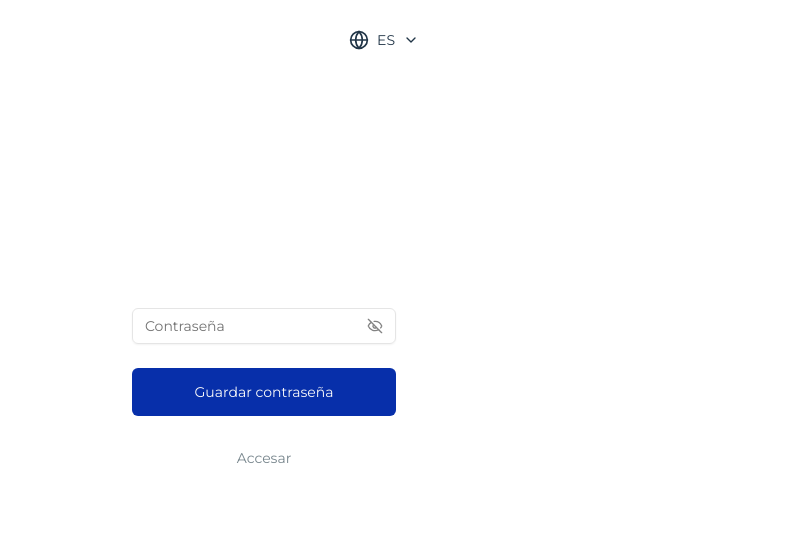
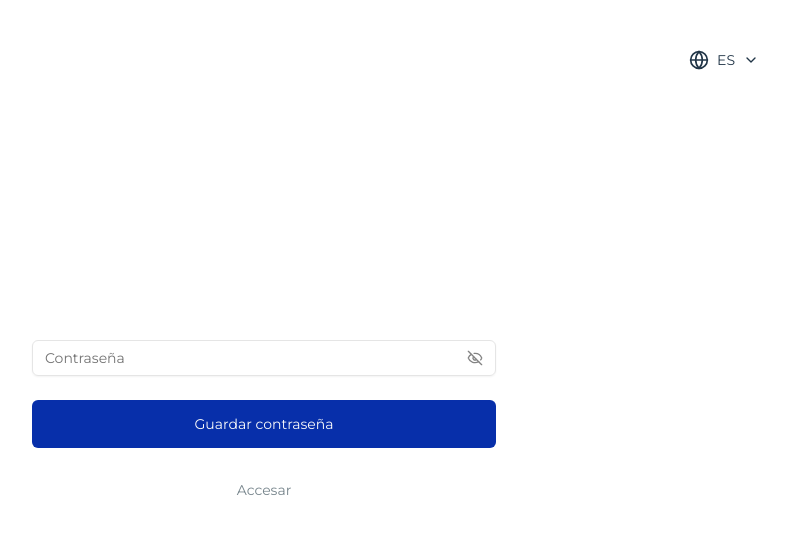
Before and after one commit to rarus-health/react-frontend, a React (Vite) app: page /reset-password in a window 1280 px wide. Shown: the top 534 px of the page, without its empty margins (376-1163 px from the left). Built offline with nearby package versions, Linux system fonts and the light colour scheme.

Commit message:
refactor, HeaderUserAuth

```diff
--- a/src/components/Header.tsx
+++ b/src/components/layout/Header.tsx
@@ -1,7 +1,7 @@
 import React from "react";
 import { useNavigate } from "react-router-dom";
 import logo from "@/assets/rarus-logo-horizontal.svg";
-import { LanguageSwitcher } from "./ui/language-switcher";
+import { LanguageSwitcher } from "../ui/language-switcher";
 
 const Header: React.FC = () => {
   const navigate = useNavigate();
--- /dev/null
+++ b/src/components/layout/HeaderUserAuth.tsx
@@ -0,0 +1,20 @@
+import React from "react";
+import { useNavigate } from "react-router-dom";
+import { LanguageSwitcher } from "../ui/language-switcher";
+
+const HeaderUserAuth: React.FC = () => {
+  const navigate = useNavigate();
+
+  return (
+    <header className="mb-10 md:-mb-20 px-10 md:px-36 relative z-10 flex justify-between items-center bg-white ">
+      <div className="gap-6 bg-white  h-14 my-7">
+        <div className="hidden md:block"></div>
+      </div>
+      <div className="flex h-14 my-7 items-end justify-end">
+        <LanguageSwitcher />
+      </div>
+    </header>
+  );
+};
+
+export default HeaderUserAuth;
--- a/src/main.tsx
+++ b/src/main.tsx
@@ -6,15 +6,16 @@ import "./styles/modal.css";
 import "./styles/textStyles.css";
 import Home from "./pages/Home";
 import About from "./pages/About";
-import Login from "./pages/Login";
-import Registration from "./pages/Registration";
+import Login from "./pages/UserAuth/Login";
+import Registration from "./pages/UserAuth/Registration";
 import Root from "./routes/root";
-import ResetPasswordRequest from "./pages/ResetPassswordRequest";
-import ResetPasswordConfirmation from "./pages/ResetPassswordConfirmation";
-import WhoNeedsHelp from "./pages/WhoNeedsHelp";
-import Header from "./components/Header";
-import Footer from "./components/Footer";
-import PersonalDataIntro from "./pages/PersonalDataIntro";
+import ResetPasswordRequest from "./pages/UserAuth/ResetPassswordRequest";
+import ResetPasswordConfirmation from "./pages/UserAuth/ResetPassswordConfirmation";
+import WhoNeedsHelp from "./pages/OnboardingForms/WhoNeedsHelp";
+import Header from "./components/layout/Header";
+import Footer from "./components/layout/Footer";
+import PersonalDataIntro from "./pages/OnboardingForms/PersonalDataIntro";
+import HeaderUserAuth from "./components/layout/HeaderUserAuth";
 
 const router = createBrowserRouter([
   {
@@ -31,19 +32,39 @@ const router = createBrowserRouter([
   },
   {
     path: "/login",
-    element: <Login />,
+    element: (
+      <div className="w-screen h-screen flex flex-col max-w-screen-2xl mx-auto">
+        <HeaderUserAuth />
+        <Login />
+      </div>
+    ),
   },
   {
     path: "/registration",
-    element: <Registration />,
+    element: (
+      <div className="w-screen h-screen flex flex-col max-w-screen-2xl mx-auto">
+        <HeaderUserAuth />
+        <Registration />
+      </div>
+    ),
   },
   {
     path: "/reset-password-request",
-    element: <ResetPasswordRequest />,
+    element: (
+      <div className="w-screen h-screen flex flex-col max-w-screen-2xl mx-auto">
+        <HeaderUserAuth />
+        <ResetPasswordRequest />
+      </div>
+    ),
   },
   {
     path: "/reset-password",
-    element: <ResetPasswordConfirmation />,
+    element: (
+      <div className="w-screen h-screen flex flex-col max-w-screen-2xl mx-auto">
+        <HeaderUserAuth />
+        <ResetPasswordConfirmation />
+      </div>
+    ),
   },
   {
     path: "/onboarding/who-needs-help",
--- a/src/pages/FirstOnboarding.tsx
+++ b/src/pages/Introduction/FirstOnboarding.tsx
@@ -1,9 +1,9 @@
 import React, { useState } from "react";
-import imageStep1 from "../assets/onboarding/first-1.svg";
-import imageStep2 from "../assets/onboarding/first-2.svg";
-import imageStep3 from "../assets/onboarding/first-3.svg";
-import imageStep4 from "../assets/onboarding/first-4.svg";
-import useStore from "../stores/firstOnboardingStore";
+import imageStep1 from "@/assets/onboarding/first-1.svg";
+import imageStep2 from "@/assets/onboarding/first-2.svg";
+import imageStep3 from "@/assets/onboarding/first-3.svg";
+import imageStep4 from "@/assets/onboarding/first-4.svg";
+import useStore from "@/stores/firstOnboardingStore";
 import { Link } from "react-router-dom";
 type Step = {
   id: number;
@@ -16,10 +16,7 @@ type Step = {
 
 const FirstOnboarding: React.FC = () => {
   const [currentStep, setCurrentStep] = useState(0);
-  const {
-    firstOnboardingComplited,
-    completeOnboarding,
-  } = useStore();
+  const { firstOnboardingComplited, completeOnboarding } = useStore();
   console.log("completeOnboarding:", completeOnboarding);
   console.log("firstOnboardingComplited:", firstOnboardingComplited);
 
--- a/src/pages/Login.tsx
+++ b/src/pages/UserAuth/Login.tsx
@@ -10,10 +10,9 @@ import {
 } from "@/components/ui/card";
 import { Input } from "@/components/ui/input";
 import { PasswordInput } from "@/components/ui/password-input";
-import logo from "../assets/rarus-logo-vertical.png";
-import { LanguageSwitcher } from "@/components/ui/language-switcher.tsx";
-import useStore from "../stores/firstOnboardingStore";
-import FirstOnboarding from "@/pages/FirstOnboarding";
+import logo from "@/assets/rarus-logo-vertical.png";
+import useStore from "@/stores/firstOnboardingStore";
+import FirstOnboarding from "@/pages/Introduction/FirstOnboarding";
 import useAuthStore from "@/stores/authStore";
 type FormInputs = {
   email: string;
@@ -50,11 +49,8 @@ export default function LoginAccount() {
       {!firstOnboardingComplited ? (
         <FirstOnboarding />
       ) : (
-        <div className=" relative flex flex-col justify-center items-center min-h-screen overflow-hidden">
-          <div className="absolute top-4 right-0">
-            <LanguageSwitcher />
-          </div>
-          <div className="w-full m-auto lg:max-w-lg">
+        <div className="flex flex-col md:justify-center items-center min-h-screen overflow-hidden">
+          <div className="w-full mx-auto lg:max-w-lg">
             <div className="flex ">
               <img alt="logo" className="h-30 m-auto" src={logo} />
             </div>
--- a/src/pages/Registration.tsx
+++ b/src/pages/UserAuth/Registration.tsx
@@ -11,8 +11,7 @@ import {
 } from "@/components/ui/card";
 import { Input } from "@/components/ui/input";
 import { PasswordInput } from "@/components/ui/password-input";
-import { LanguageSwitcher } from "@/components/ui/language-switcher.tsx";
-import "../styles/modal.css"; // Import your custom styles
+import "@/styles/modal.css"; // Import your custom styles
 import axios from "axios";
 import useAuthStore from "@/stores/authStore.ts";
 
@@ -40,7 +39,6 @@ export default function AuthenticationPage() {
     );
     console.log("response:", response);
     if (response.status === 200) {
-
       setSuccess(true);
     }
     return response.data;
@@ -68,11 +66,8 @@ export default function AuthenticationPage() {
   const videoLink =
     "https://www.youtube.com/embed/JiUQ9pIUObQ?si=Dr3K3dZ_v8ANfN_P";
   return (
-    <div className=" relative flex flex-col justify-center items-center min-h-screen overflow-hidden">
-      <div className="absolute top-4 right-0">
-        <LanguageSwitcher />
-      </div>
-      <div className="w-full m-auto lg:max-w-6xl md:flex md:gap-20">
+    <div className="flex md:justify-center flex-col items-center min-h-screen overflow-hidden">
+      <div className="w-full mx-auto lg:max-w-6xl md:flex md:gap-20">
         {success ? (
           <div className="flex w-[312px] text-center flex-col justify-center items-center min-h-screen overflow-hidden">
             <p className="text-green-600">
--- a/src/pages/ResetPassswordConfirmation.tsx
+++ b/src/pages/UserAuth/ResetPassswordConfirmation.tsx
@@ -2,7 +2,6 @@ import { useState } from "react";
 import { Link } from "react-router-dom";
 import { Button } from "@/components/ui/button";
 import { Card, CardContent, CardFooter } from "@/components/ui/card";
-import { LanguageSwitcher } from "@/components/ui/language-switcher.tsx";
 import { useNavigate } from "react-router-dom";
 import { PasswordInput } from "@/components/ui/password-input";
 
@@ -14,11 +13,8 @@ export default function ResetPassswordConfirmation() {
     setSuccess(true);
   };
   return (
-    <div className=" relative flex flex-col justify-center items-center min-h-screen overflow-hidden">
-      <div className="absolute top-4 right-0">
-        <LanguageSwitcher />
-      </div>
-      <div className="w-full m-auto lg:max-w-lg">
+    <div className="flex md:justify-center flex-col  items-center min-h-screen overflow-hidden">
+      <div className="w-full mx-auto lg:max-w-lg">
         {success ? (
           <div className="flex w-[312px] text-center flex-col justify-center items-center min-h-screen overflow-hidden">
             <p className="text-green-600">
--- a/src/pages/ResetPassswordRequest.tsx
+++ b/src/pages/UserAuth/ResetPassswordRequest.tsx
@@ -3,7 +3,6 @@ import { Link } from "react-router-dom";
 import { Button } from "@/components/ui/button";
 import { Card, CardContent, CardFooter } from "@/components/ui/card";
 import { Input } from "@/components/ui/input";
-import { LanguageSwitcher } from "@/components/ui/language-switcher.tsx";
 
 export default function ResetPassswordRequest() {
   const [success, setSuccess] = useState(false);
@@ -12,11 +11,8 @@ export default function ResetPassswordRequest() {
     setSuccess(true);
   };
   return (
-    <div className=" relative flex flex-col justify-center items-center min-h-screen overflow-hidden">
-      <div className="absolute top-4 right-0">
-        <LanguageSwitcher />
-      </div>
-      <div className="w-full m-auto lg:max-w-lg">
+    <div className="flex  md:justify-center flex-col items-center min-h-screen overflow-hidden mb-10">
+      <div className="w-full mx-auto lg:max-w-lg">
         {success ? (
           <div className="flex w-[312px] text-center flex-col justify-center items-center min-h-screen overflow-hidden">
             <p className="text-green-600">
```
Also changed, not shown: src/components/layout/Footer.tsx (renamed from src/components/Footer.tsx), src/pages/OnboardingForms/PersonalDataIntro.tsx (renamed from src/pages/PersonalDataIntro.tsx), src/pages/OnboardingForms/WhoNeedsHelp.tsx (renamed from src/pages/WhoNeedsHelp.tsx).
